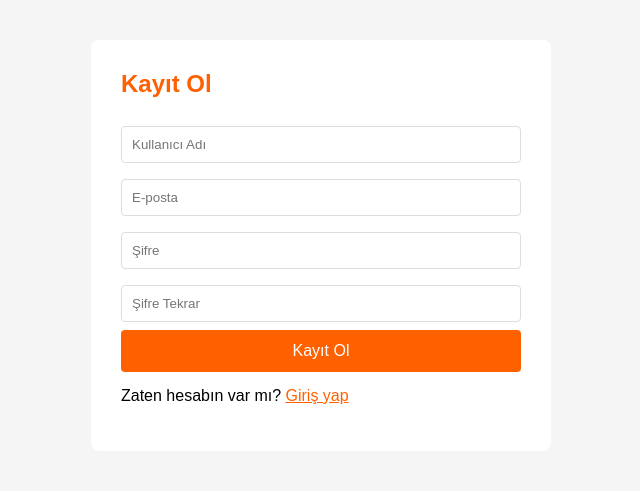
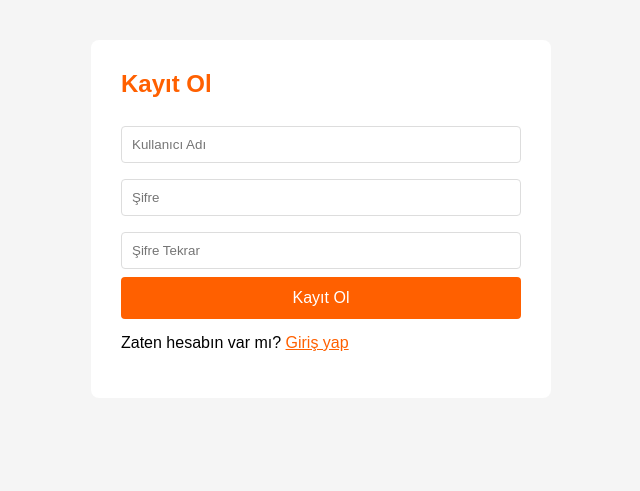
Before and after one commit to seyfettinkeskin7-hue/ilansitesiaa, a Django app: page /kayit/ in a window 1280 px wide. Shown: the part 58-549 px from the top of the page, without its empty margins (319-959 px from the left). Run offline with Django 5.2, Linux system fonts and the light colour scheme.

Commit message:
Kayit formu duzeltildi

```diff
--- a/ilanlar/templates/kayit.html
+++ b/ilanlar/templates/kayit.html
@@ -27,9 +27,8 @@
         {% endif %}
         <form method="post">
             {% csrf_token %}
-            <input type="text" name="kullanici_adi" placeholder="Kullanıcı Adı" required>
-            <input type="email" name="email" placeholder="E-posta" required>
-            <input type="password" name="sifre" placeholder="Şifre" required>
+            <input type="text" name="username" placeholder="Kullanıcı Adı" required>
+            <input type="password" name="password" placeholder="Şifre" required>
             <input type="password" name="sifre2" placeholder="Şifre Tekrar" required>
             <button type="submit">Kayıt Ol</button>
         </form>
```
